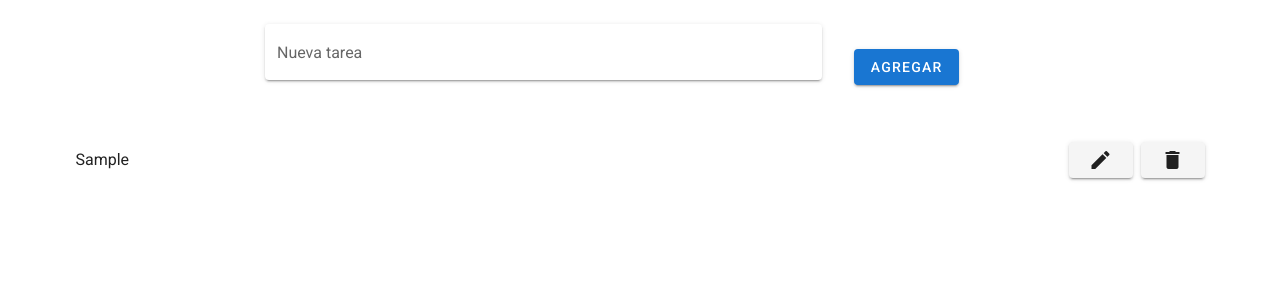
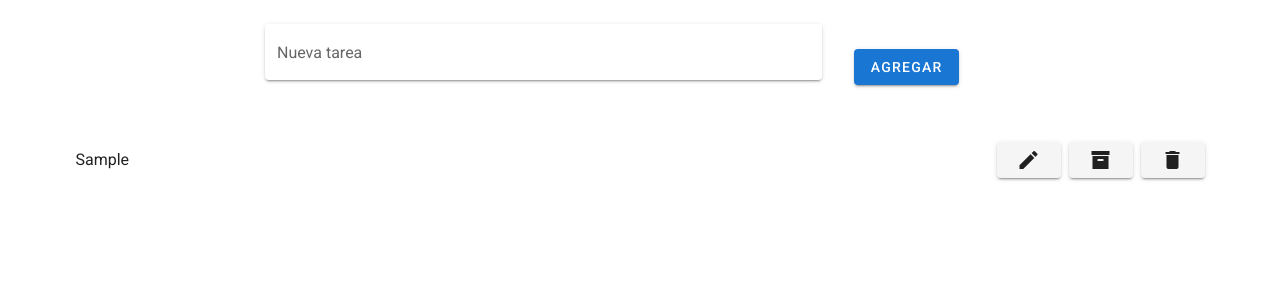
Before and after one commit to MariNaselli/TO-DO-APP, a Vue app in the folder to-do-app/: page / in a window 1280 px wide. Both pictures are taken after typing "Sample" into the empty fields and a click on the button "AGREGAR". Shown: the top 300 px of the page. Built offline with nearby package versions, Linux system fonts and the light colour scheme.

Commit message:
Agrego boton archivar

```diff
--- a/to-do-app/src/components/TaskItem.vue
+++ b/to-do-app/src/components/TaskItem.vue
@@ -1,47 +1,66 @@
 <template>
   <div>
-    <v-form @submit.prevent="addTask">
-      <v-container>
-        <v-row align="center" justify="center">
-          <v-col cols="6">
-            <v-text-field
-              v-model="newTask"
-              label="Nueva tarea"
-              filled
-              solo
-            ></v-text-field>
-          </v-col>
-          <v-col cols="2">
-            <v-btn type="submit" color="primary" class="add-button">
-              Agregar
+    <v-list>
+      <v-list-item
+        v-for="(task, index) in tasks"
+        :key="index"
+      >
+        <v-list-item-content>
+          {{ task }}
+        </v-list-item-content>
+        <v-list-item-action>
+          <div class="d-flex">
+            <v-btn class="mr-2" @click="editTask(index)">
+              <v-icon>mdi-pencil</v-icon>
             </v-btn>
-          </v-col>
-        </v-row>
-      </v-container>
-    </v-form>
+            <v-btn class="mr-2" @click="archiveTask(index)">
+              <v-icon>mdi-archive</v-icon>
+            </v-btn>
+            <v-btn @click="removeTask(index)">
+              <v-icon>mdi-delete</v-icon>
+            </v-btn>
+          </div>
+        </v-list-item-action>
+      </v-list-item>
+    </v-list>
   </div>
 </template>
 
 <script>
 export default {
-  data() {
-    return {
-      newTask: ''
-    };
+  props: {
+    tasks: {
+      type: Array,
+      required: true
+    }
   },
   methods: {
-    addTask() {
-      if (this.newTask) {
-        this.$emit('add', this.newTask);
-        this.newTask = '';
-      }
+    editTask() {
+      // Lógica para editar una tarea
+    },
+    archiveTask() {
+      // Lógica para archivar una tarea
+    },
+    removeTask() {
+      // Lógica para eliminar una tarea
     }
   }
 };
 </script>
 
 <style scoped>
-.add-button {
-  min-width: 80px;
+.v-list-item {
+  background-color: #fff;
+  margin-bottom: 8px;
+  border-radius: 4px;
+}
+
+.d-flex {
+  display: flex;
+}
+
+.v-btn {
+  min-width: unset;
+  padding: 4px;
 }
 </style>
--- a/to-do-app/src/components/TaskList.vue
+++ b/to-do-app/src/components/TaskList.vue
@@ -12,6 +12,9 @@
           <div class="d-flex">
             <v-btn class="mr-2" @click="editTask(index)">
               <v-icon>mdi-pencil</v-icon>
+            </v-btn>
+            <v-btn class="mr-2" @click="archiveTask(index)">
+              <v-icon>mdi-archive</v-icon>
             </v-btn>
             <v-btn @click="removeTask(index)">
               <v-icon>mdi-delete</v-icon>
@@ -34,6 +37,9 @@ export default {
   methods: {
     editTask() {
       // Lógica para editar una tarea
+    },
+    archiveTask() {
+      // Lógica para archivar una tarea
     },
     removeTask() {
       // Lógica para eliminar una tarea
```
Also changed, not shown: to-do-app/src/components/TaskForm.vue (line endings or trailing spaces).
